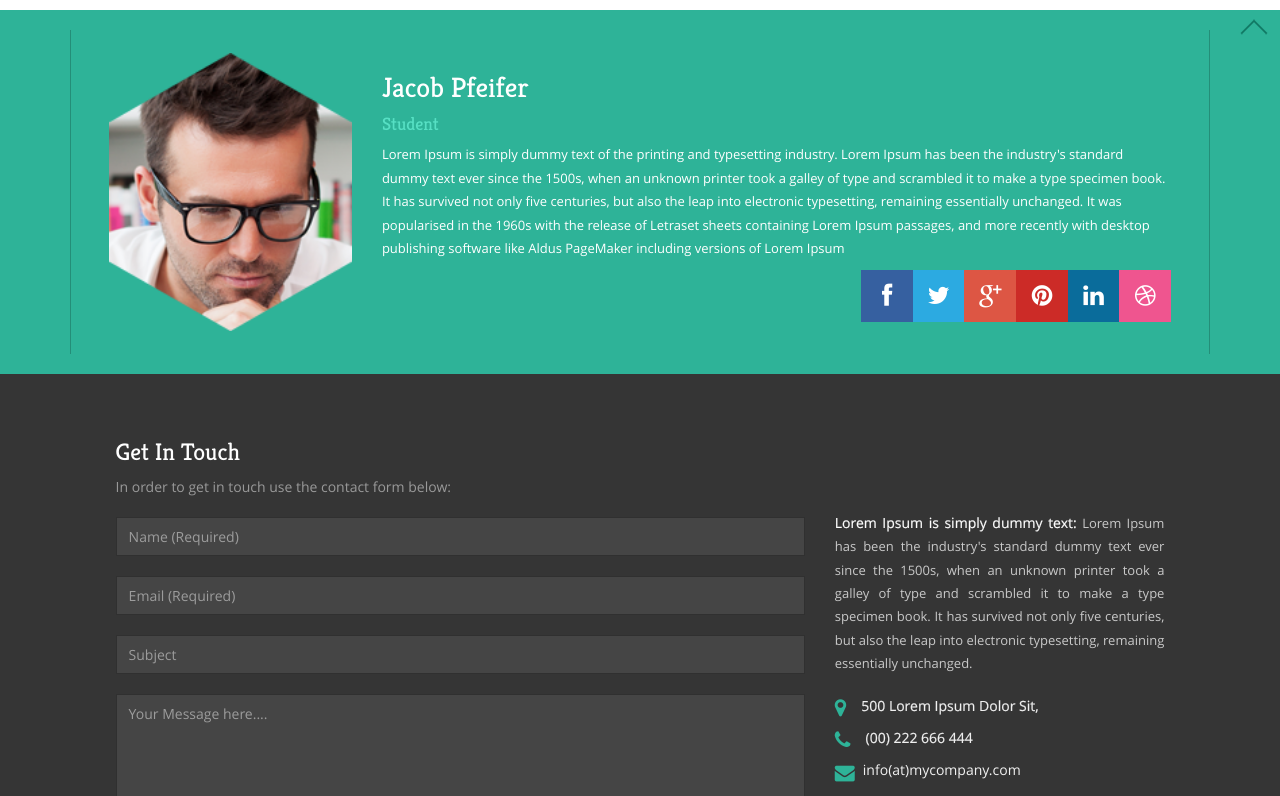
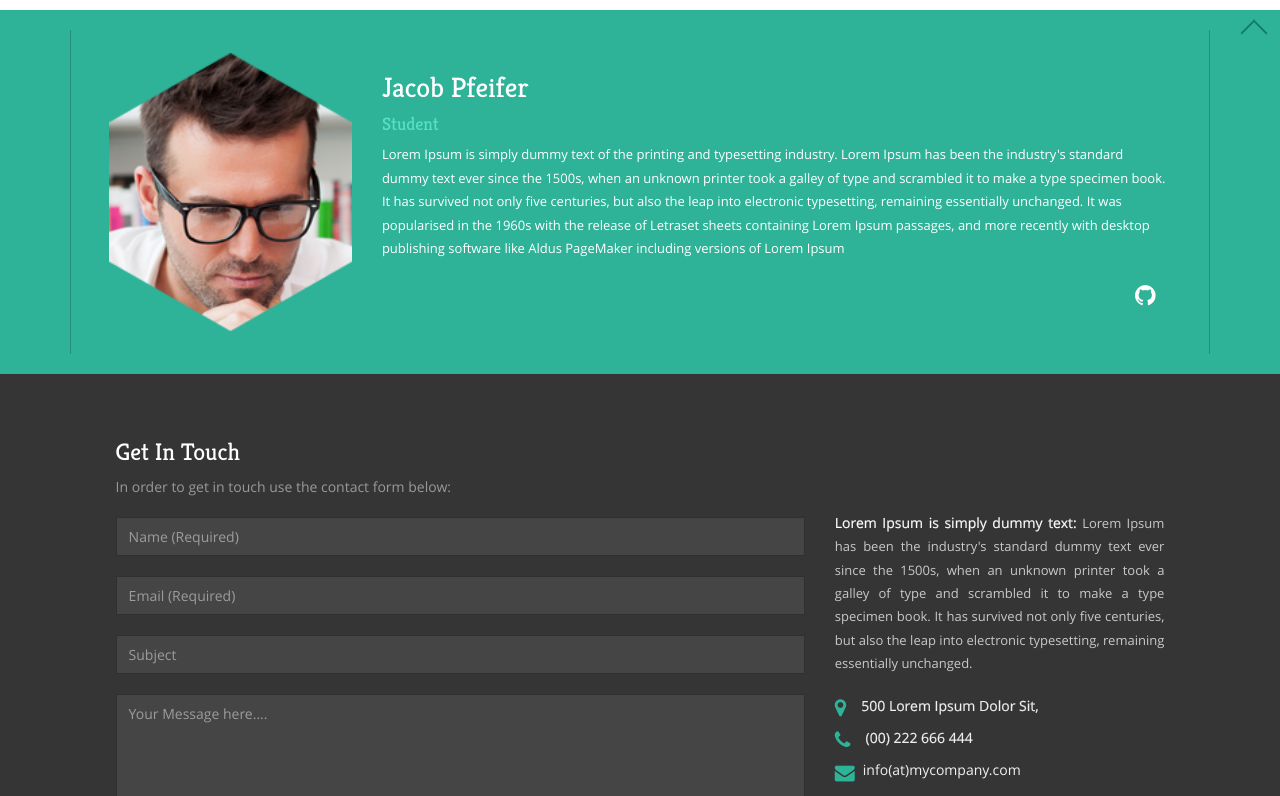
Before and after one commit to jakepf00/Website, a plain HTML site: page index.html in a window 1280 px wide. Shown: the part 747-1543 px from the top of the page. Drawn offline with Linux system fonts and the light colour scheme.

Commit message:
Added my github link

```diff
--- a/index.html
+++ b/index.html
@@ -53,7 +53,7 @@ License URL: http://creativecommons.org/licenses/by/3.0/
 		<nav class="top-nav">
 			<ul class="top-nav nav_list">
 				<li><a href="portfolio.html">portfolio</a></li>
-				<li class="page-scroll"><a href="#about">About</a></li>
+				<li class="page-scroll"><a href="#about">about</a></li>
 				<li class="logo page-scroll"><a title="hexa" href="index.html"><img src="images/logo.png" alt="" class="responsive"/></a></li>
 			    <li class="page-scroll"><a href="blog.html">blog</a></li>
 				<li class="page-scroll"><a href="#contact">get in touch</a></li>
@@ -109,12 +109,7 @@ License URL: http://creativecommons.org/licenses/by/3.0/
 			<p>Lorem Ipsum is simply dummy text of the printing and typesetting industry. Lorem Ipsum has been the industry's standard dummy text ever since the 1500s, when an unknown printer took a galley of type and scrambled it to make a type specimen book. It has survived not only five centuries, but also the leap into electronic typesetting, remaining essentially unchanged. It was popularised in the 1960s with the release of Letraset sheets containing Lorem Ipsum passages, and more recently with desktop publishing software like Aldus PageMaker including versions of Lorem Ipsum</p>
 			<div class="soc_icons navbar-right">
 				<ul class="list-unstyled text-center">
-					<li><a href="#"><i class="fa fa-facebook"></i></a></li>
-					<li><a href="#"><i class="fa fa-twitter"></i></a></li>
-					<li><a href="#"><i class="fa fa-google-plus"></i></a></li>
-					<li><a href="#"><i class="fa fa-pinterest"></i></a></li>
-					<li><a href="#"><i class="fa fa-linkedin"></i></a></li>
-					<li><a href="#"><i class="fa fa-dribbble"></i></a></li>
+					<li><a href="http://github.com/jakepf00"><i class="fa fa-github"></i></a></li>
 				</ul>
 			</div>
 		</div>
```
